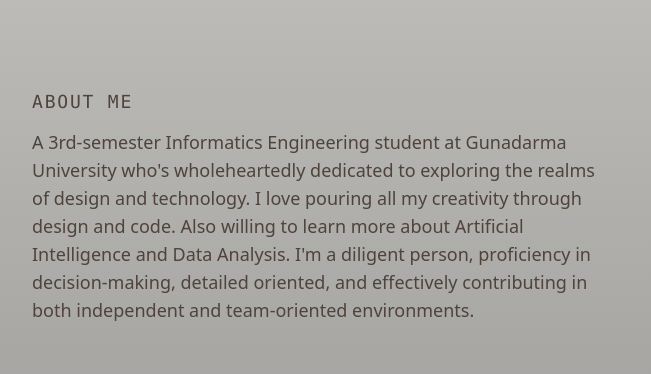
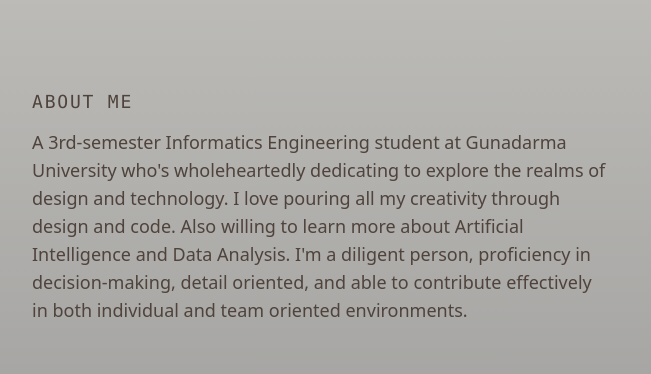
Before and after one commit to kirlyr/atsal-portfolio, a website: page index.html in a window 1280 px wide. Shown: the part 1100-1474 px from the top of the page, 0-651 px from the left. Drawn offline with Linux system fonts and the light colour scheme.

Commit message:
new about updated

```diff
--- a/index.html
+++ b/index.html
@@ -126,7 +126,7 @@
 				<div class="w-full px-4 mb-10 lg:mb-0 lg:w-1/2">
 					<h4 class="font-mono tracking-widest uppercase text-txt3 text-lg mb-3">About Me</h4>
 					<p class="font-medium text-base text-txt3 max-w-xl lg:text-lg">
-						A 3rd-semester Informatics Engineering student at Gunadarma University who's wholeheartedly dedicated to exploring the realms of design and technology. I love pouring all my creativity through design and code. Also willing to learn more about Artificial Intelligence and Data Analysis. I'm a diligent person, proficiency in decision-making, detailed oriented, and effectively contributing in both independent and team-oriented environments.
+						A 3rd-semester Informatics Engineering student at Gunadarma University who's wholeheartedly dedicating to explore the realms of design and technology. I love pouring all my creativity through design and code. Also willing to learn more about Artificial Intelligence and Data Analysis. I'm a diligent person, proficiency in decision-making, detail oriented, and able to contribute effectively in both individual and team oriented environments.
 
 					</p>
 				</div>
```
